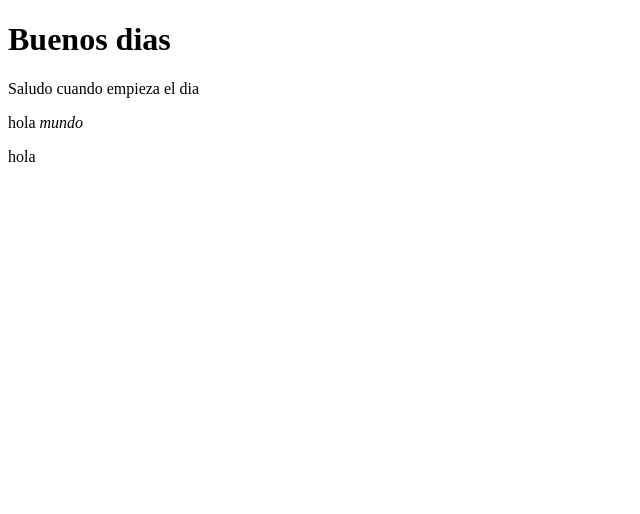
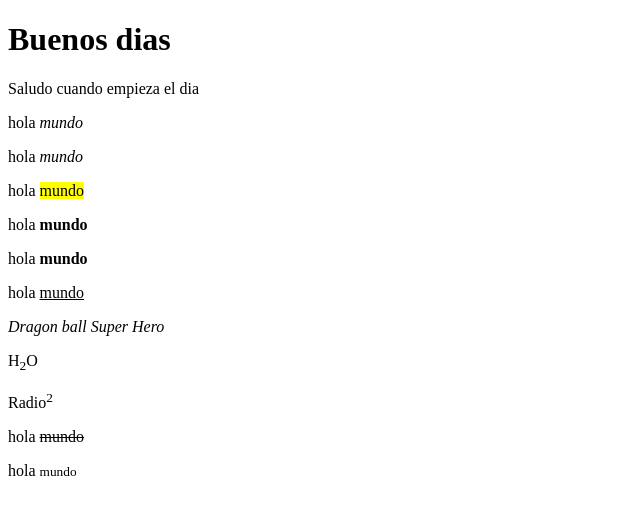
Before and after one commit to luxho0106/S2S2, a plain HTML site: page Proyecto WEB/S3s1/index.html in a window 1280 px wide. Shown: the whole page, without its empty margins (0-640 px from the left). Drawn offline with Linux system fonts and the light colour scheme.

Commit message:
Update index.html

```diff
--- a/Proyecto WEB/S3s1/index.html
+++ b/Proyecto WEB/S3s1/index.html
@@ -4,13 +4,25 @@
     <meta charset="UTF-8">
     <meta http-equiv="X-UA-Compatible" content="IE=edge">
     <meta name="viewport" content="width=device-width, initial-scale=1.0">
+    <title>Etiquetas de texto</title>
 </head>
 <body>
     <h1>Buenos dias</h1>
     <p>Saludo cuando empieza el dia</p>
     <p>hola <em>mundo</em></p><!--informacion semantica-->
-    <p>hola</p>
+    <p>hola <i>mundo</i></p>
+    <p>hola <mark>mundo</mark></p>
+    <p>hola <strong>mundo</strong></p><!--informacion semantica-->
+    <p>hola <b>mundo</b></p>
 
+    <p>hola <u>mundo</u></p>
+
+    <p><cite>Dragon ball Super Hero</p></p>
+    <p>H<sub>2</sub>O</p>
+    <p>Radio<sup>2</sup></p>
+
+    <p>hola <s>mundo</s></p>
+    <p>hola <small>mundo</small></p><!--informacion semantica-->
 
 
 
```
